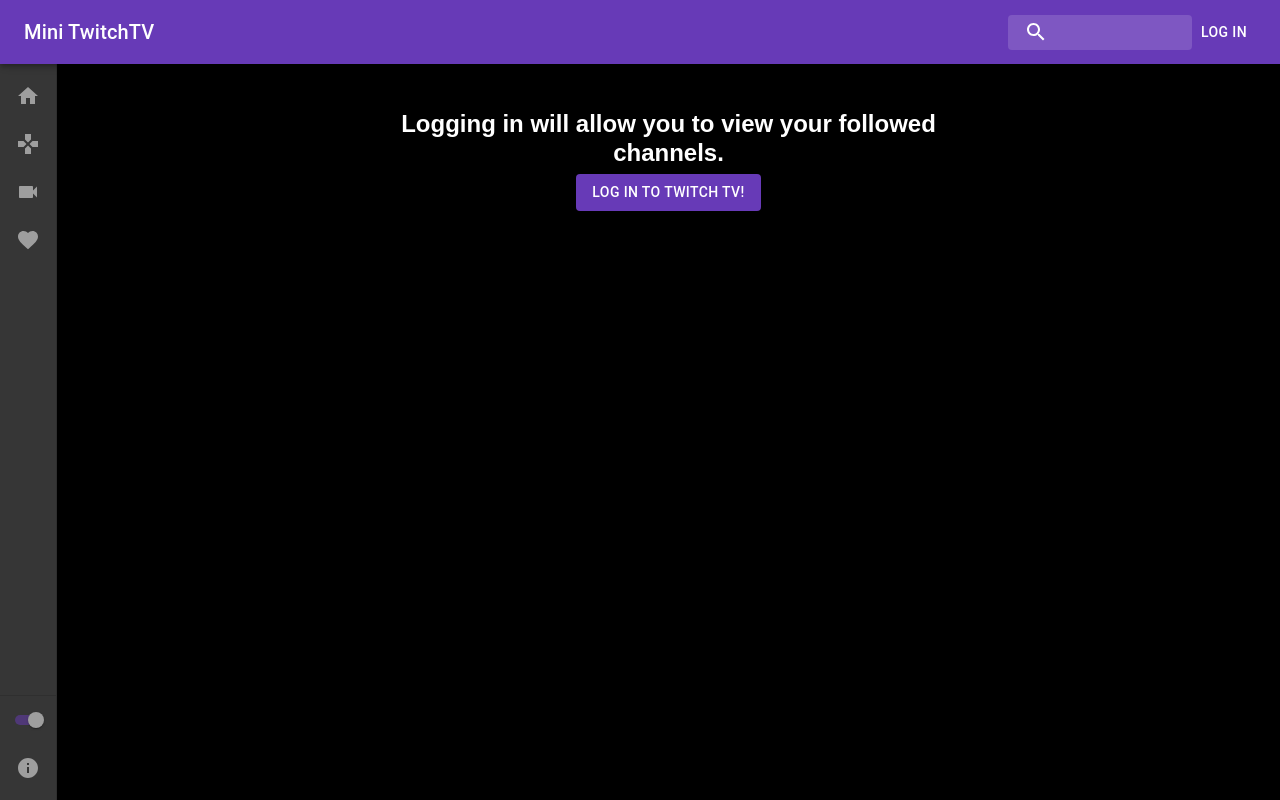
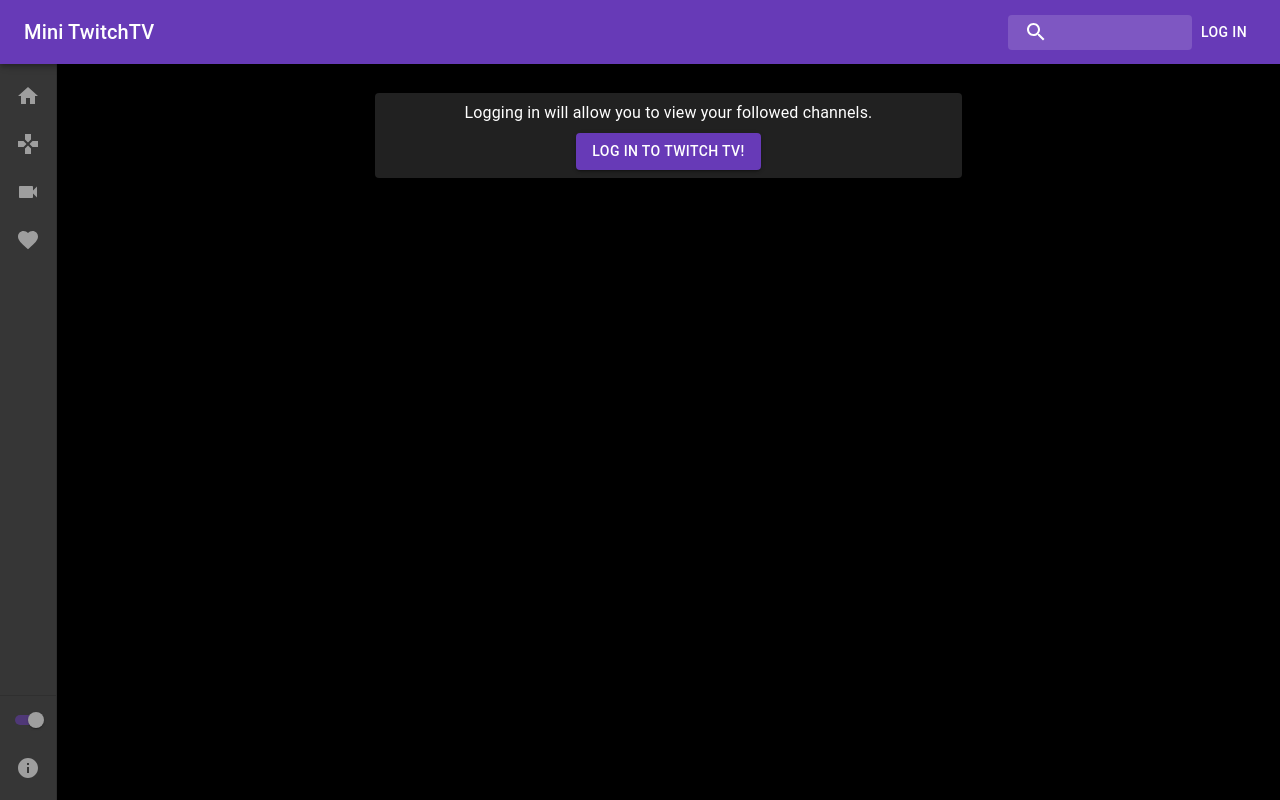
Before and after one commit to taloncjones/Mini_TTV, a React (Create React App) app: page /login in a window 1280 px wide. Built offline with nearby package versions, Linux system fonts and the light colour scheme; no server answers.

Commit message:
Update login page CSS

```diff
--- a/src/App.css
+++ b/src/App.css
@@ -13,12 +13,6 @@
 
 h1 {
   padding: .4rem;
-}
-
-h3 {
-  margin-top: 1rem;
-  padding: .4rem;
-  font-size: 1.5rem;
 }
 
 iframe {
@@ -67,11 +61,6 @@
   max-width: 20%;
 }
 
-.profile-image {
-  display: block;
-  border-radius: 50%;
-}
-
 .game-list {
   display: flex;
   flex-wrap: wrap;
--- a/src/components/pages/LogIn.js
+++ b/src/components/pages/LogIn.js
@@ -1,39 +1,88 @@
 import React, { Component } from 'react';
+import { withStyles } from '@material-ui/core/styles';
 import Button from '@material-ui/core/Button';
+import Paper from '@material-ui/core/Paper';
+import Link from '@material-ui/core/Link';
+import Typography from '@material-ui/core/Typography';
 
 var mini_ttv_api = require('../Url.json')['url'];
+
+const styles = theme => ({
+  button: {
+    marginTop: theme.spacing(1),
+  },
+  paper: {
+    textAlign: 'center',
+    backgroundColor: theme.palette.secondary[900],
+    padding: theme.spacing(1),
+    color: theme.palette.text.primary,
+    position: 'relative',
+  },
+  profileImage: {
+    display: 'block',
+    borderRadius: '50%',
+  },
+  profileBox: {
+    overflow: 'hidden',
+    width: theme.spacing(10),
+    margin: '0 auto',
+  },
+  profileContainer: {
+    flex: '0 0 auto',
+  },
+  user: {
+    color: theme.palette.text.primary,
+    "&:hover": {
+      color: theme.palette.primary.main,
+    }
+  },
+});
 
 class LogIn extends Component {
   displayPage() {
     let link;
+    const { classes } = this.props;
+
     if (this.props.profileInfo.length === 0) {
       link = '//' + mini_ttv_api + '/login';
       return (
-        <div className="profile-card">
-          <h3>Logging in will allow you to view your followed channels.</h3>
-          <Button href={ link } variant="contained" color="primary">Log In to Twitch TV!</Button>
-        </div>
+        <Paper className={classes.paper}>
+          <Typography variant="body1">
+            Logging in will allow you to view your followed channels.
+          </Typography>
+          <Button href={link} variant="contained" color="primary" className={classes.button}>
+            Log In to Twitch TV!
+          </Button>
+        </Paper>
       )
     } else {
       link = '//' + mini_ttv_api + '/disconnect';
       return (
-        <div className="profile-card">
-          <h3>Hi</h3>
-          <div className="profile-name">{this.props.profileInfo.display_name}</div>
-          <div className="profile-container">
-            <a href={"/" + this.props.profileInfo.display_name}>
-              <div className="profile-box">
-                <img className="profile-image" src={this.props.profileInfo.profile_image_url} alt="" />
-              </div>
-            </a>
+        <Paper className={classes.paper}>
+          <Typography variant="h6">
+            Welcome
+          </Typography>
+          <Link variant="body1" href={"/" + this.props.profileInfo.display_name} className={classes.user}>
+            {this.props.profileInfo.display_name}
+          </Link>
+          <div className={classes.profileContainer}>
+            <div className={classes.profileBox}>
+              <Link href={"/" + this.props.profileInfo.display_name}>
+                <img className={classes.profileImage} src={this.props.profileInfo.profile_image_url} alt="" />
+              </Link>
+            </div>
           </div>
-          <Button href={ link } variant="contained" color="primary">Log Out?</Button>
-        </div>
+          <Button href={link} variant="contained" color="primary" className={classes.button}>
+            Log Out?
+          </Button>
+        </Paper>
       )
     }
   }
 
   render() {
+    const { classes } = this.props;
+
     return (
       <div className="about-page">
         <div className="about-container">
@@ -44,4 +93,4 @@
   }
 }
 
-export default LogIn
+export default withStyles(styles)(LogIn)
```
